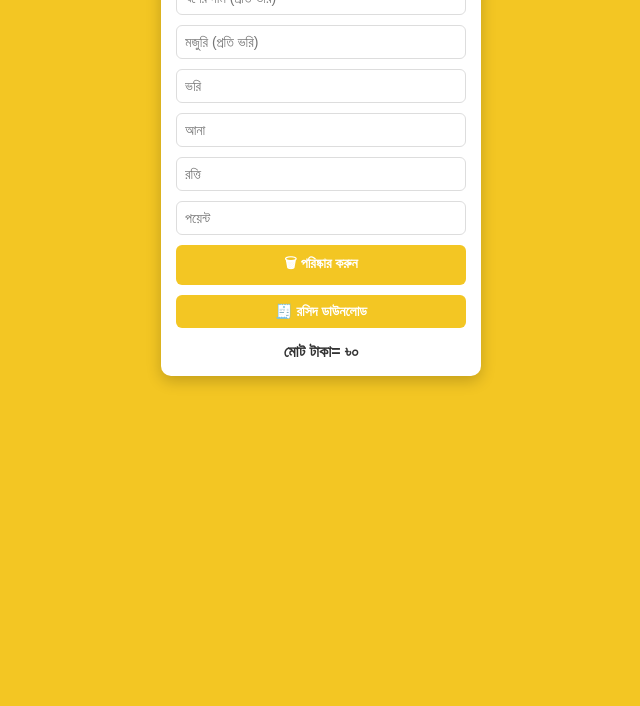
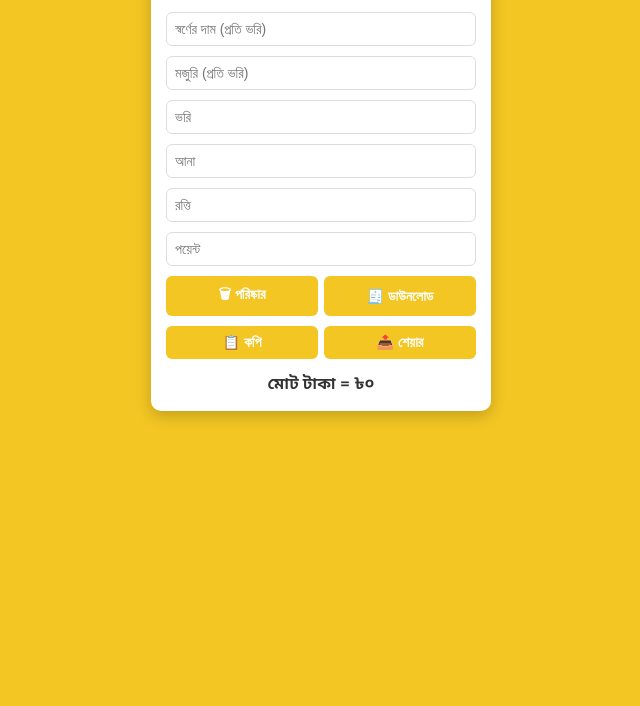
Before and after one commit to anik2028abc-source/anik, a plain HTML site: page index.html in a window 1280 px wide. Shown: the part 94-800 px from the top of the page, without its empty margins (319-959 px from the left). Drawn offline with Linux system fonts and the light colour scheme.

Commit message:
Update index.html

```diff
--- a/index.html
+++ b/index.html
@@ -6,9 +6,9 @@
     <title>স্বর্ণের ক্যালকুলেটর</title>
     <style>
         * { margin: 0; padding: 0; box-sizing: border-box; }
-        body { font-family: 'Arial', sans-serif; background: #f3c623; text-align: center; padding: 15px; }
+        body { font-family: 'Noto Sans Bengali', sans-serif; background: #f3c623; text-align: center; padding: 15px; }
         .calculator {
-            background: #ffffff; padding: 15px; width: 90%; max-width: 320px; margin: auto; border-radius: 10px;
+            background: #ffffff; padding: 15px; width: 90%; max-width: 340px; margin: auto; border-radius: 10px;
             box-shadow: 0 5px 15px rgba(0, 0, 0, 0.2);
         }
         h2 { font-size: 20px; margin-bottom: 10px; border-bottom: 2px solid #f3c623; padding-bottom: 5px; color: #333; }
@@ -18,28 +18,36 @@
         button { background: #f3c623; color: white; cursor: pointer; border: none; font-weight: bold; }
         button:hover { background: #d4a317; }
         #result, #finalResult { margin-top: 10px; font-size: 16px; font-weight: bold; color: #333; }
+        .btn-row { display: flex; justify-content: space-between; gap: 6px; flex-wrap: wrap; }
+        .btn-row button { flex: 1; }
     </style>
 </head>
 <body>
     <div class="calculator">
-        <h2>স্বর্ণের ক্যালকুলেটর</h2>
+        <h2>🔶 Gold & Silver Price Calculator for BD 🔶</h2>
+
         <input type="number" id="customValue" placeholder="স্বর্ণের দাম (প্রতি ভরি)" oninput="updateResults()">
         <input type="number" id="optionalValue" placeholder="মজুরি (প্রতি ভরি)" oninput="calculateResults()">
-
         <input type="number" id="input1" placeholder="ভরি" min="0" oninput="calculateResults()">
         <input type="number" id="input2" placeholder="আনা" min="0" oninput="calculateResults()">
         <input type="number" id="input3" placeholder="রত্তি" min="0" oninput="calculateResults()">
         <input type="number" id="input4" placeholder="পয়েন্ট" min="0" oninput="calculateResults()">
 
-        <button onclick="clearFields()">🗑 পরিষ্কার করুন</button>
-        <button onclick="downloadReceipt()">🧾 রসিদ ডাউনলোড</button>
+        <div class="btn-row">
+            <button onclick="clearFields()">🗑 পরিষ্কার</button>
+            <button onclick="downloadReceipt()">🧾 ডাউনলোড</button>
+        </div>
+        <div class="btn-row">
+            <button onclick="copyReceipt()">📋 কপি</button>
+            <button onclick="shareReceipt()">📤 শেয়ার</button>
+        </div>
 
         <div id="result"></div>
-        <div id="finalResult">মোট টাকা= ৳০</div>
+        <div id="finalResult">মোট টাকা = ৳০</div>
     </div>
 
     <script>
-        let result1 = 0, totalWage = 0, points = 0;
+        let result1 = 0, totalWage = 0, points = 0, receiptContent = "";
 
         function updateResults() {
             const customValue = parseFloat(document.getElementById("customValue").value) || 0;
@@ -65,20 +73,20 @@
             let finalPoint = remainingPoints % 10;
             let gramResult = (points / 960) * 11.66;
 
-            document.getElementById("result").innerHTML = `📏 ওজন: ${finalVori} ভরি, ${finalAna} আনা, ${finalRotti} রত্তি, ${finalPoint} পয়েন্ট | ✨ ${gramResult.toFixed(2)}g`;
+            document.getElementById("result").innerHTML = `📏 ওজন: ${finalVori} ভরি, ${finalAna} আনা, ${finalRotti} রত্তি, ${finalPoint} পয়েন্ট | ✨ ${gramResult.toFixed(2)} g`;
             let finalResult = (result1 * points) + totalWage;
-            document.getElementById("finalResult").innerText = `🟢 মোট টাকা= ৳${finalResult.toFixed(2)}`;
+            document.getElementById("finalResult").innerText = `🟢 মোট টাকা = ৳${finalResult.toFixed(2)}`;
         }
 
         function clearFields() {
             if (confirm('আপনি কি সব তথ্য মুছতে চান?')) {
                 document.querySelectorAll('input').forEach(input => input.value = '');
                 document.getElementById("result").innerHTML = "";
-                document.getElementById("finalResult").innerText = 'মোট টাকা= ৳০';
+                document.getElementById("finalResult").innerText = 'মোট টাকা = ৳০';
             }
         }
 
-        function downloadReceipt() {
+        function buildReceipt() {
             let customValue = parseFloat(document.getElementById("customValue").value) || 0;
             let optionalValue = parseFloat(document.getElementById("optionalValue").value) || 0;
             let currentDate = new Date().toLocaleString('bn-BD', { dateStyle: 'full', timeStyle: 'short' });
@@ -92,25 +100,50 @@
             let gramResult = (points / 960) * 11.66;
             let finalResultText = document.getElementById('finalResult').innerText;
 
-            let receiptContent = `🔶 Charigram Gold Market 🔶
+            receiptContent = `🔶 Charigram Gold Market 🔶
 -----------------------------------
 📅 রসিদ তৈরির সময়: ${currentDate}
 -----------------------------------
-💰 স্বর্ণের বর্তমান দাম: ৳${customValue} প্রতি ভরি
+💰 স্বর্ণের দাম: ৳${customValue} প্রতি ভরি
 পরিণত মান: ${finalVori} ভরি, ${finalAna} আনা, ${finalRotti} রত্তি, ${finalPoint} পয়েন্ট
-✨ ওজন: ${gramResult.toFixed(2)}g
+✨ ওজন: ${gramResult.toFixed(2)} গ্রাম
 🔨 প্রতি ভরির মজুরি: ৳${optionalValue.toFixed(2)}
 💵 মোট মজুরি: ৳${totalWage.toFixed(2)}
 -----------------------------------
 ${finalResultText}
 -----------------------------------
-✅ ধন্যবাদ! Charigram Gold Market-এ আবার আসবেন!`;
+✅ ধন্যবাদ!`;
+        }
 
-            let blob = new Blob([receiptContent], { type: 'text/plain' });
-            let link = document.createElement('a');
+        function downloadReceipt() {
+            buildReceipt();
+            const blob = new Blob([receiptContent], { type: 'text/plain;charset=utf-8' });
+            const link = document.createElement('a');
             link.href = URL.createObjectURL(blob);
-            link.download = `Gold_Calculator_Receipt_${new Date().getTime()}.txt`;
+            link.download = `Gold_Receipt_${new Date().getTime()}.txt`;
             link.click();
+        }
+
+        async function copyReceipt() {
+            buildReceipt();
+            await navigator.clipboard.writeText(receiptContent);
+            alert("✅ রসিদ কপি করা হয়েছে!");
+        }
+
+        async function shareReceipt() {
+            buildReceipt();
+            if (navigator.share) {
+                try {
+                    await navigator.share({
+                        title: "Charigram Gold Market",
+                        text: receiptContent
+                    });
+                } catch (err) {
+                    alert("শেয়ার বাতিল করা হয়েছে।");
+                }
+            } else {
+                alert("❌ এই ডিভাইসে শেয়ার ফিচার সমর্থন করে না!");
+            }
         }
     </script>
 </body>
```
